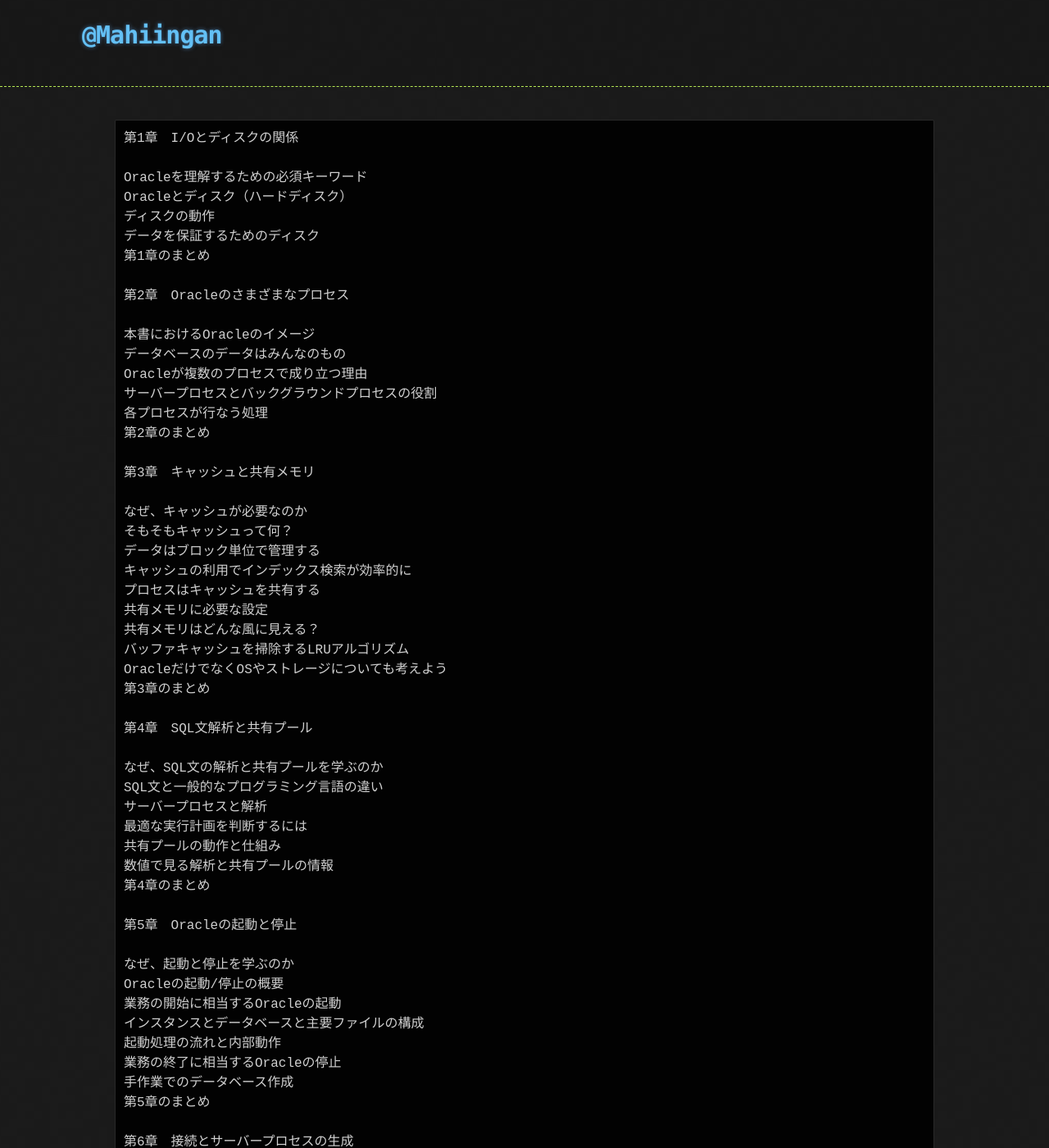
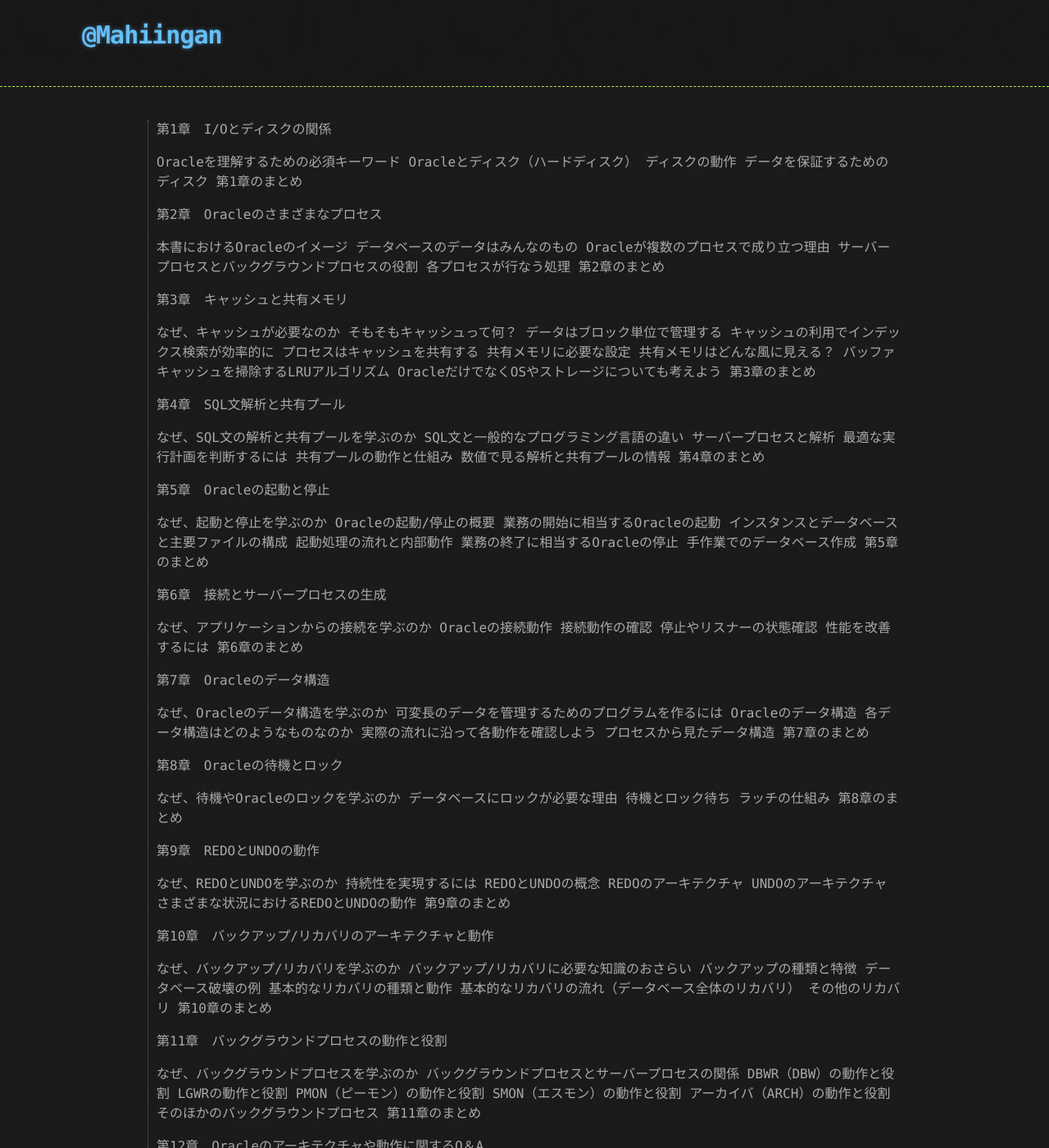
Before and after one commit to Mahiingan/Mahiingan.github.io, a Jekyll site: the page built from docs/readinglog/picture_by_look_at_understand_oracle_mechanism.md, in a window 1280 px wide and 1400 px high. Shown: the whole window at 82% size. Built offline with Jekyll 4.4.1, drawn with Linux system fonts in a browser that asks for light colours; our own code applies the rules of GitHub Pages for plain Markdown files; some of the changed text lies outside the part shown.

Commit message:
Update picture_by_look_at_understand_oracle_mechanism.md

````diff
--- a/docs/readinglog/picture_by_look_at_understand_oracle_mechanism.md
+++ b/docs/readinglog/picture_by_look_at_understand_oracle_mechanism.md
@@ -1,137 +1,135 @@
-```
-第1章　I/Oとディスクの関係
-
-Oracleを理解するための必須キーワード
-Oracleとディスク（ハードディスク）
-ディスクの動作
-データを保証するためのディスク
-第1章のまとめ
-
-第2章　Oracleのさまざまなプロセス
-
-本書におけるOracleのイメージ
-データベースのデータはみんなのもの
-Oracleが複数のプロセスで成り立つ理由
-サーバープロセスとバックグラウンドプロセスの役割
-各プロセスが行なう処理
-第2章のまとめ
-
-第3章　キャッシュと共有メモリ
-
-なぜ、キャッシュが必要なのか
-そもそもキャッシュって何？
-データはブロック単位で管理する
-キャッシュの利用でインデックス検索が効率的に
-プロセスはキャッシュを共有する
-共有メモリに必要な設定
-共有メモリはどんな風に見える？
-バッファキャッシュを掃除するLRUアルゴリズム
-OracleだけでなくOSやストレージについても考えよう
-第3章のまとめ
-
-第4章　SQL文解析と共有プール
-
-なぜ、SQL文の解析と共有プールを学ぶのか
-SQL文と一般的なプログラミング言語の違い
-サーバープロセスと解析
-最適な実行計画を判断するには
-共有プールの動作と仕組み
-数値で見る解析と共有プールの情報
-第4章のまとめ
-
-第5章　Oracleの起動と停止
-
-なぜ、起動と停止を学ぶのか
-Oracleの起動/停止の概要
-業務の開始に相当するOracleの起動
-インスタンスとデータベースと主要ファイルの構成
-起動処理の流れと内部動作
-業務の終了に相当するOracleの停止
-手作業でのデータベース作成
-第5章のまとめ
-
-第6章　接続とサーバープロセスの生成
-
-なぜ、アプリケーションからの接続を学ぶのか
-Oracleの接続動作
-接続動作の確認
-停止やリスナーの状態確認
-性能を改善するには
-第6章のまとめ
-
-第7章　Oracleのデータ構造
-
-なぜ、Oracleのデータ構造を学ぶのか
-可変長のデータを管理するためのプログラムを作るには
-Oracleのデータ構造
-各データ構造はどのようなものなのか
-実際の流れに沿って各動作を確認しよう
-プロセスから見たデータ構造
-第7章のまとめ
-
-第8章　Oracleの待機とロック
-
-なぜ、待機やOracleのロックを学ぶのか
-データベースにロックが必要な理由
-待機とロック待ち
-ラッチの仕組み
-第8章のまとめ
-
-第9章　REDOとUNDOの動作
-
-なぜ、REDOとUNDOを学ぶのか
-持続性を実現するには
-REDOとUNDOの概念
-REDOのアーキテクチャ
-UNDOのアーキテクチャ
-さまざまな状況におけるREDOとUNDOの動作
-第9章のまとめ
-
-第10章　バックアップ/リカバリのアーキテクチャと動作
-
-なぜ、バックアップ/リカバリを学ぶのか
-バックアップ/リカバリに必要な知識のおさらい
-バックアップの種類と特徴
-データベース破壊の例
-基本的なリカバリの種類と動作
-基本的なリカバリの流れ（データベース全体のリカバリ）
-その他のリカバリ
-第10章のまとめ
-
-第11章　バックグラウンドプロセスの動作と役割
-
-なぜ、バックグラウンドプロセスを学ぶのか
-バックグラウンドプロセスとサーバープロセスの関係
-DBWR（DBW）の動作と役割
-LGWRの動作と役割
-PMON（ピーモン）の動作と役割
-SMON（エスモン）の動作と役割
-アーカイバ（ARCH）の動作と役割
-そのほかのバックグラウンドプロセス
-第11章のまとめ
-
-第12章　Oracleのアーキテクチャや動作に関するQ＆A
-
-前章までのおさらい
-Oracleの動作に関する質問
-監視/運用に関する質問
-解答と解説：Oracleの動作に関する質問
-解答と解説：監視/運用に関する質問
-まとめ
-
-Column
-
-「シーケンシャル」とはどんな意味？
-DBMSを使うアプリケーションについて
-「プロセス」と「スレッド」って何？
-リソースがもったいないという考え
-最近のバッファキャッシュサイズの考え方
-「セマフォ」って何？
-現場では4章の知識をどう使うのか？
-制御ファイルの重要性
-強制的に接続を切るコマンド
-「scott」と「tiger」のトリビア
-RMANって何？
-バックアップ/リカバリでよくある失敗
-アーカイブログはデフォルトで必須！
-```
+> 第1章　I/Oとディスクの関係
+>
+> Oracleを理解するための必須キーワード
+> Oracleとディスク（ハードディスク）
+> ディスクの動作
+> データを保証するためのディスク
+> 第1章のまとめ
+>
+> 第2章　Oracleのさまざまなプロセス
+>
+> 本書におけるOracleのイメージ
+> データベースのデータはみんなのもの
+> Oracleが複数のプロセスで成り立つ理由
+> サーバープロセスとバックグラウンドプロセスの役割
+> 各プロセスが行なう処理
+> 第2章のまとめ
+>
+> 第3章　キャッシュと共有メモリ
+>
+> なぜ、キャッシュが必要なのか
+> そもそもキャッシュって何？
+> データはブロック単位で管理する
+> キャッシュの利用でインデックス検索が効率的に
+> プロセスはキャッシュを共有する
+> 共有メモリに必要な設定
+> 共有メモリはどんな風に見える？
+> バッファキャッシュを掃除するLRUアルゴリズム
+> OracleだけでなくOSやストレージについても考えよう
+> 第3章のまとめ
+>
+> 第4章　SQL文解析と共有プール
+>
+> なぜ、SQL文の解析と共有プールを学ぶのか
+> SQL文と一般的なプログラミング言語の違い
+> サーバープロセスと解析
+> 最適な実行計画を判断するには
+> 共有プールの動作と仕組み
+> 数値で見る解析と共有プールの情報
+> 第4章のまとめ
+>
+> 第5章　Oracleの起動と停止
+>
+> なぜ、起動と停止を学ぶのか
+> Oracleの起動/停止の概要
+> 業務の開始に相当するOracleの起動
+> インスタンスとデータベースと主要ファイルの構成
+> 起動処理の流れと内部動作
+> 業務の終了に相当するOracleの停止
+> 手作業でのデータベース作成
+> 第5章のまとめ
+>
+> 第6章　接続とサーバープロセスの生成
+>
+> なぜ、アプリケーションからの接続を学ぶのか
+> Oracleの接続動作
+> 接続動作の確認
+> 停止やリスナーの状態確認
+> 性能を改善するには
+> 第6章のまとめ
+>
+> 第7章　Oracleのデータ構造
+>
+> なぜ、Oracleのデータ構造を学ぶのか
+> 可変長のデータを管理するためのプログラムを作るには
+> Oracleのデータ構造
+> 各データ構造はどのようなものなのか
+> 実際の流れに沿って各動作を確認しよう
+> プロセスから見たデータ構造
+> 第7章のまとめ
+>
+> 第8章　Oracleの待機とロック
+>
+> なぜ、待機やOracleのロックを学ぶのか
+> データベースにロックが必要な理由
+> 待機とロック待ち
+> ラッチの仕組み
+> 第8章のまとめ
+>
+> 第9章　REDOとUNDOの動作
+>
+> なぜ、REDOとUNDOを学ぶのか
+> 持続性を実現するには
+> REDOとUNDOの概念
+> REDOのアーキテクチャ
+> UNDOのアーキテクチャ
+> さまざまな状況におけるREDOとUNDOの動作
+> 第9章のまとめ
+>
+> 第10章　バックアップ/リカバリのアーキテクチャと動作
+>
+> なぜ、バックアップ/リカバリを学ぶのか
+> バックアップ/リカバリに必要な知識のおさらい
+> バックアップの種類と特徴
+> データベース破壊の例
+> 基本的なリカバリの種類と動作
+> 基本的なリカバリの流れ（データベース全体のリカバリ）
+> その他のリカバリ
+> 第10章のまとめ
+>
+> 第11章　バックグラウンドプロセスの動作と役割
+>
+> なぜ、バックグラウンドプロセスを学ぶのか
+> バックグラウンドプロセスとサーバープロセスの関係
+> DBWR（DBW）の動作と役割
+> LGWRの動作と役割
+> PMON（ピーモン）の動作と役割
+> SMON（エスモン）の動作と役割
+> アーカイバ（ARCH）の動作と役割
+> そのほかのバックグラウンドプロセス
+> 第11章のまとめ
+>
+> 第12章　Oracleのアーキテクチャや動作に関するQ＆A
+>
+> 前章までのおさらい
+> Oracleの動作に関する質問
+> 監視/運用に関する質問
+> 解答と解説：Oracleの動作に関する質問
+> 解答と解説：監視/運用に関する質問
+> まとめ
+>
+> Column
+>
+> 「シーケンシャル」とはどんな意味？
+> DBMSを使うアプリケーションについて
+> 「プロセス」と「スレッド」って何？
+> リソースがもったいないという考え
+> 最近のバッファキャッシュサイズの考え方
+> 「セマフォ」って何？
+> 現場では4章の知識をどう使うのか？
+> 制御ファイルの重要性
+> 強制的に接続を切るコマンド
+> 「scott」と「tiger」のトリビア
+> RMANって何？
+> バックアップ/リカバリでよくある失敗
+> アーカイブログはデフォルトで必須！
````
